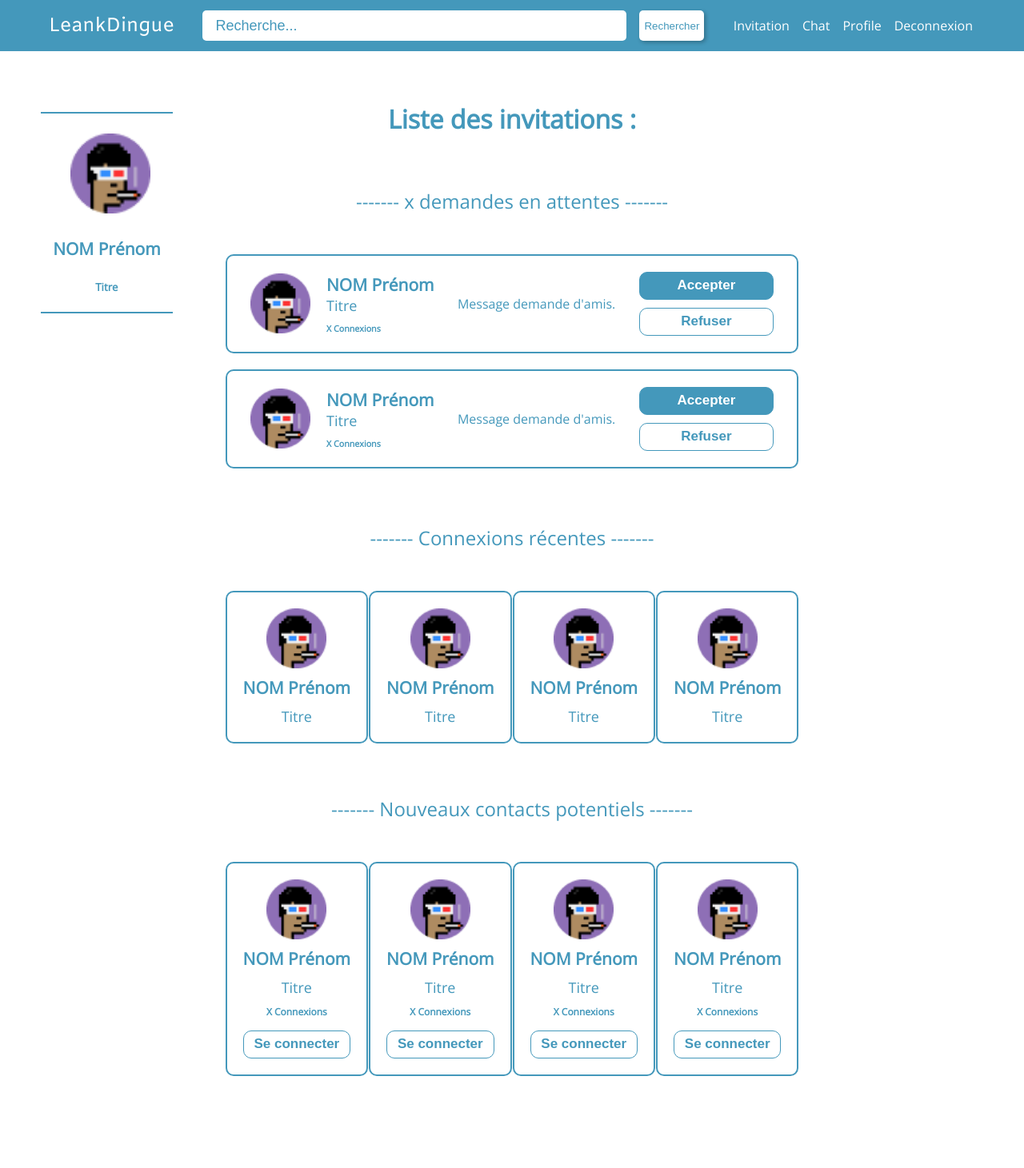
After one commit to gauthiermyr/web-dev-projet, a PHP site: page /invites.php in a window 1280 px wide. The commit adds this page. Shown: the whole page at 80% size. Run offline with PHP 8.4, Linux system fonts and the light colour scheme.

Commit message:
Invitation page

```diff
--- /dev/null
+++ b/invites.php
@@ -0,0 +1,129 @@
+<!DOCTYPE html>
+<html lang="fr">
+<head>
+    <meta charset="UTF-8">
+    <meta http-equiv="X-UA-Compatible" content="IE=edge">
+    <meta name="viewport" content="width=device-width, initial-scale=1.0">
+    <link href="./public/css/template.css" rel="stylesheet">
+    <title>LeankDingue</title>
+</head>
+<body>
+    <div class="navigation">
+        <div id="nav-container">
+            <div class="nav-element">
+                <img src="./public/img/LeankDingue.png"></img>
+            </div>
+            <div class="nav-element">
+                <input id="input-nav-bar" type="text" placeholder="Recherche..."></input>
+                <button class="hover-translate" onclick="search()">Rechercher</button>
+            </div>
+            <div class="nav-element text-white">
+                <span onclick="alert('Invitation')" class="clickable hover-translate">Invitation</span>
+                <span onclick="alert('Chat')" class="clickable hover-translate">Chat</span>
+                <span onclick="alert('Profil')" class="clickable hover-translate">Profile</span>
+                <span onclick="alert('Deconnexion')" class="clickable hover-translate">Deconnexion</span>
+            </div>
+        </div>
+    </div>
+    <div class="invitations-profil">
+        <img src="./public/img/profil.png"></img>
+        <h6><a class="clickable">NOM Prénom</a></h6> <!-- Lien qui renvoi vers le profil du mec -->
+        <h5>Titre</h5>
+    </div>
+    <div class="invitations-notifs">
+        <h2>Liste des invitations :</h2>
+        <p class="invitations-notifs-titre">------- x demandes en attentes -------</p>
+        <div class="invitations-attente">
+            <div class="invitations-attente-liste"> <!-- Multiplier cette div par le nombre de demandes -->
+                <div class="invitations-attente-profil">
+                    <img src="./public/img/profil.png"></img>
+                    <div class="invitations-attente-profil-detail">
+                        <a class="clickable">NOM Prénom</a> <!-- Lien qui renvoi vers le profil du mec -->
+                        <h5>Titre</h5>
+                        <h6>X Connexions</h6>
+                    </div>
+                </div>
+                <div class="invitations-attente-message">
+                    <p>Message demande d'amis.</p>
+                </div>
+                <div class="invitations-attente-choix">
+                    <button class="invitations-attente-accepter clickable">Accepter</button>
+                    <button class="invitations-attente-refuser clickable">Refuser</button>
+                </div>
+            </div>
+            <div class="invitations-attente-liste"> <!-- Multiplier cette div par le nombre de demandes -->
+                <div class="invitations-attente-profil">
+                    <img src="./public/img/profil.png"></img>
+                    <div class="invitations-attente-profil-detail">
+                        <a class="clickable">NOM Prénom</a> <!-- Lien qui renvoi vers le profil du mec -->
+                        <h5>Titre</h5>
+                        <h6>X Connexions</h6>
+                    </div>
+                </div>
+                <div class="invitations-attente-message">
+                    <p>Message demande d'amis.</p>
+                </div>
+                <div class="invitations-attente-choix">
+                    <button class="invitations-attente-accepter clickable">Accepter</button>
+                    <button class="invitations-attente-refuser clickable">Refuser</button>
+                </div>
+            </div>
+        </div>
+        <p class="invitations-notifs-titre">------- Connexions récentes -------</p> <!-- Mettre les 4 dernières connexions -->
+        <div class="invitations-recent">
+            <div class="invitations-recent-profil">
+                <img src="./public/img/profil.png"></img>
+                <a class="clickable">NOM Prénom</a> <!-- Lien qui renvoi vers le profil du mec -->
+                <h5>Titre</h5>
+            </div>
+            <div class="invitations-recent-profil">
+                <img src="./public/img/profil.png"></img>
+                <a class="clickable">NOM Prénom</a> <!-- Lien qui renvoi vers le profil du mec -->
+                <h5>Titre</h5>
+            </div>
+            <div class="invitations-recent-profil">
+                <img src="./public/img/profil.png"></img>
+                <a class="clickable">NOM Prénom</a> <!-- Lien qui renvoi vers le profil du mec -->
+                <h5>Titre</h5>
+            </div>
+            <div class="invitations-recent-profil">
+                <img src="./public/img/profil.png"></img>
+                <a class="clickable">NOM Prénom</a> <!-- Lien qui renvoi vers le profil du mec -->
+                <h5>Titre</h5>
+            </div>
+        </div>
+        <p class="invitations-notifs-titre">------- Nouveaux contacts potentiels -------</p>
+        <div class="invitations-nouveau">
+            <div class="invitations-nouveau-profil">
+                <img src="./public/img/profil.png"></img>
+                <a class="clickable">NOM Prénom</a> <!-- Lien qui renvoi vers le profil du mec -->
+                <h5>Titre</h5>
+                <h6>X Connexions</h6>
+                <button class="invitations-nouveau-connecter clickable">Se connecter</button>
+            </div>
+            <div class="invitations-nouveau-profil">
+                <img src="./public/img/profil.png"></img>
+                <a class="clickable">NOM Prénom</a> <!-- Lien qui renvoi vers le profil du mec -->
+                <h5>Titre</h5>
+                <h6>X Connexions</h6>
+                <button class="invitations-nouveau-connecter clickable">Se connecter</button>
+            </div>
+            <div class="invitations-nouveau-profil">
+                <img src="./public/img/profil.png"></img>
+                <a class="clickable">NOM Prénom</a> <!-- Lien qui renvoi vers le profil du mec -->
+                <h5>Titre</h5>
+                <h6>X Connexions</h6>
+                <button class="invitations-nouveau-connecter clickable">Se connecter</button>
+            </div>
+            <div class="invitations-nouveau-profil">
+                <img src="./public/img/profil.png"></img>
+                <a class="clickable">NOM Prénom</a> <!-- Lien qui renvoi vers le profil du mec -->
+                <h5>Titre</h5>
+                <h6>X Connexions</h6>
+                <button class="invitations-nouveau-connecter clickable">Se connecter</button>
+            </div>
+        </div>
+    </div>
+    <script src="./public/js/main.js"></script>
+</body>
+</html>
--- a/public/css/template.css
+++ b/public/css/template.css
@@ -270,3 +270,237 @@ body {
     text-decoration: none;
     color: var(--blue);
 }
+
+/*
+/// Section invitations
+*/
+
+.invitations-profil {
+    font-family: 'Open Sans',serif;
+    color: var(--blue);
+    position: fixed;
+    margin-left: 4%;
+    margin-top: 40px;
+    text-align: center;
+    border-bottom: 2px solid var(--blue);
+    border-top: 2px solid var(--blue);
+    padding: 25px 15px 0px 15px;
+}
+
+.invitations-profil img {
+    height: 100px;
+    width: 100px;
+    margin-left: 10px;
+}
+
+.invitations-profil a {
+    font-weight: bold;
+    font-size: 21px;
+}
+
+.invitations-profil a:hover {
+    color: #006894;
+}
+
+.invitations-notifs {
+    display: flex;
+    flex: auto;
+    flex-direction: column;
+    flex-wrap: wrap;
+    font-family: 'Open Sans',serif;
+    color: var(--blue);
+    align-items: center;
+    justify-content: space-between;
+    margin: 100px 22%;
+}
+
+.invitations-notifs-titre {
+    margin-top: 50px;
+    margin-bottom: 50px;
+    font-size: 24px;
+}
+
+.invitations-notifs a {
+    font-weight: bold;
+    font-size: 21px;
+}
+
+.invitations-notifs a:hover {
+    color: #006894;
+}
+
+.invitations-notifs h2 {
+    font-weight: bold;
+    font-size: 32px;
+    margin-bottom: 15px;
+}
+
+.invitations-notifs h5 {
+    font-weight: lighter;
+    font-size: 18px;
+}
+
+.invitations-attente {
+    display: flex;
+    flex: auto;
+    flex-direction: column;
+    flex-wrap: wrap;
+    justify-content: space-between;
+    width: 100%;
+}
+
+.invitations-attente-liste {
+    display: flex;
+    flex: auto;
+    flex-direction: row;
+    flex-wrap: wrap;
+    align-items: center;
+    justify-content: space-evenly;
+    border: 2px solid var(--blue);
+    border-radius: 10px;
+    padding: 20px 0%;
+    margin-bottom: 20px;
+}
+
+.invitations-attente-profil {
+    display: flex;
+    align-items: center;
+}
+
+.invitations-attente-profil img {
+    height: 75px;
+    width: 75px;
+}
+
+.invitations-attente-profil-detail {
+    display: flex;
+    flex-direction: column;
+}
+
+.invitations-attente-profil-detail a {
+    margin: 0px 0px 0px 20px;
+}
+
+.invitations-attente-profil-detail h5 {
+    margin: 0px 0px 0px 20px;
+}
+
+.invitations-attente-profil-detail h6 {
+    margin: 10px 0px 0px 20px;
+}
+
+.invitations-attente-accepter {
+    color: var(--white);
+    background-color: var(--blue);
+    border: 1px solid var(--blue);
+    border-radius: 10px;
+    width: 100%;
+    height: 35px;
+    font-size: 17px;
+    font-weight: bold;
+}
+
+.invitations-attente-accepter:hover {
+    background-color: var(--dark-blue);
+}
+
+.invitations-attente-refuser {
+    color: var(--blue);
+    background-color: var(--white);
+    border: 1px solid var(--blue);
+    border-radius: 10px;
+    width: 100%;
+    height: 35px;
+    font-size: 17px;
+    font-weight: bold;
+    margin-top: 10px;
+}
+
+.invitations-attente-refuser:hover {
+    background-color: var(--light-blue);
+}
+
+.invitations-recent {
+    display: flex;
+    flex: auto;
+    flex-direction: row;
+    flex-wrap: wrap;
+    justify-content: space-between;
+    width: 100%;
+}
+
+.invitations-recent-profil {
+    border: 2px solid var(--blue);
+    border-radius: 10px;
+    display: flex;
+    flex-direction: column;
+    flex-wrap: wrap;
+    align-items: center;
+    padding: 20px;
+    margin-bottom: 15px;
+}
+
+.invitations-recent-profil img {
+    height: 75px;
+    width: 75px;
+    margin-bottom: 10px;
+    font-size: 21px;
+}
+
+.invitations-recent-profil h5 {
+    margin: 10px 0px 0px 0px;
+    font-size: 18px;
+}
+
+.invitations-nouveau {
+    display: flex;
+    flex: auto;
+    flex-direction: row;
+    flex-wrap: wrap;
+    justify-content: space-between;
+    width: 100%;
+}
+
+.invitations-nouveau-profil {
+    border: 2px solid var(--blue);
+    border-radius: 10px;
+    display: flex;
+    flex-direction: column;
+    flex-wrap: wrap;
+    align-items: center;
+    padding: 20px;
+    margin-bottom: 15px;
+}
+
+.invitations-nouveau-profil img {
+    height: 75px;
+    width: 75px;
+    margin-bottom: 10px;
+    font-size: 21px;
+}
+
+.invitations-nouveau-profil h5 {
+    margin: 10px 0px 0px 0px;
+    font-size: 18px;
+}
+
+.invitations-nouveau-profil h6 {
+    margin: 10px 0px 0px 0px;
+    font-size: 12px;
+}
+
+.invitations-nouveau-connecter {
+    color: var(--blue);
+    background-color: var(--white);
+    border: 1px solid var(--blue);
+    border-radius: 10px;
+    width: 100%;
+    height: 35px;
+    font-size: 17px;
+    font-weight: bold;
+    margin-top: 15px;
+}
+
+.invitations-nouveau-connecter:hover {
+    background-color: var(--light-blue);
+}
```
